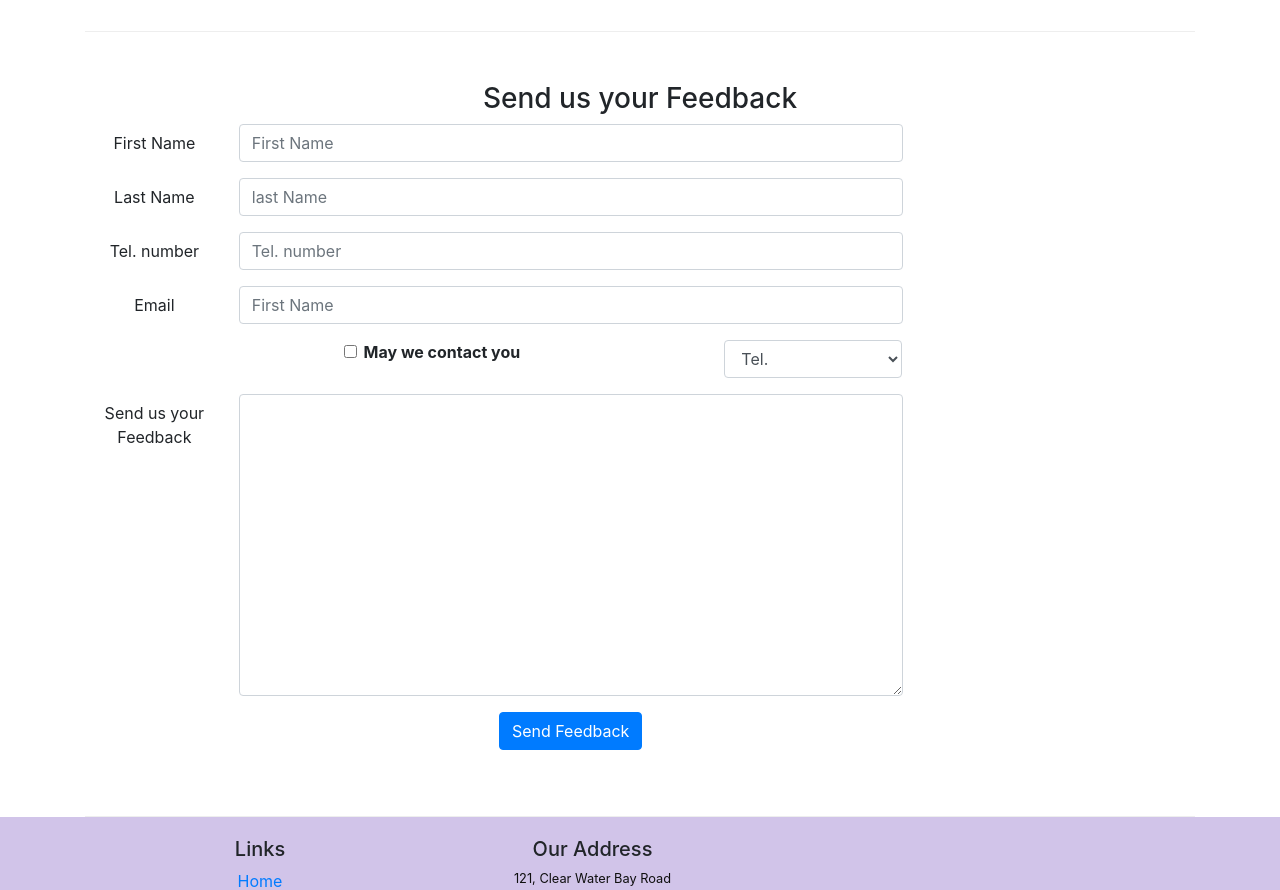
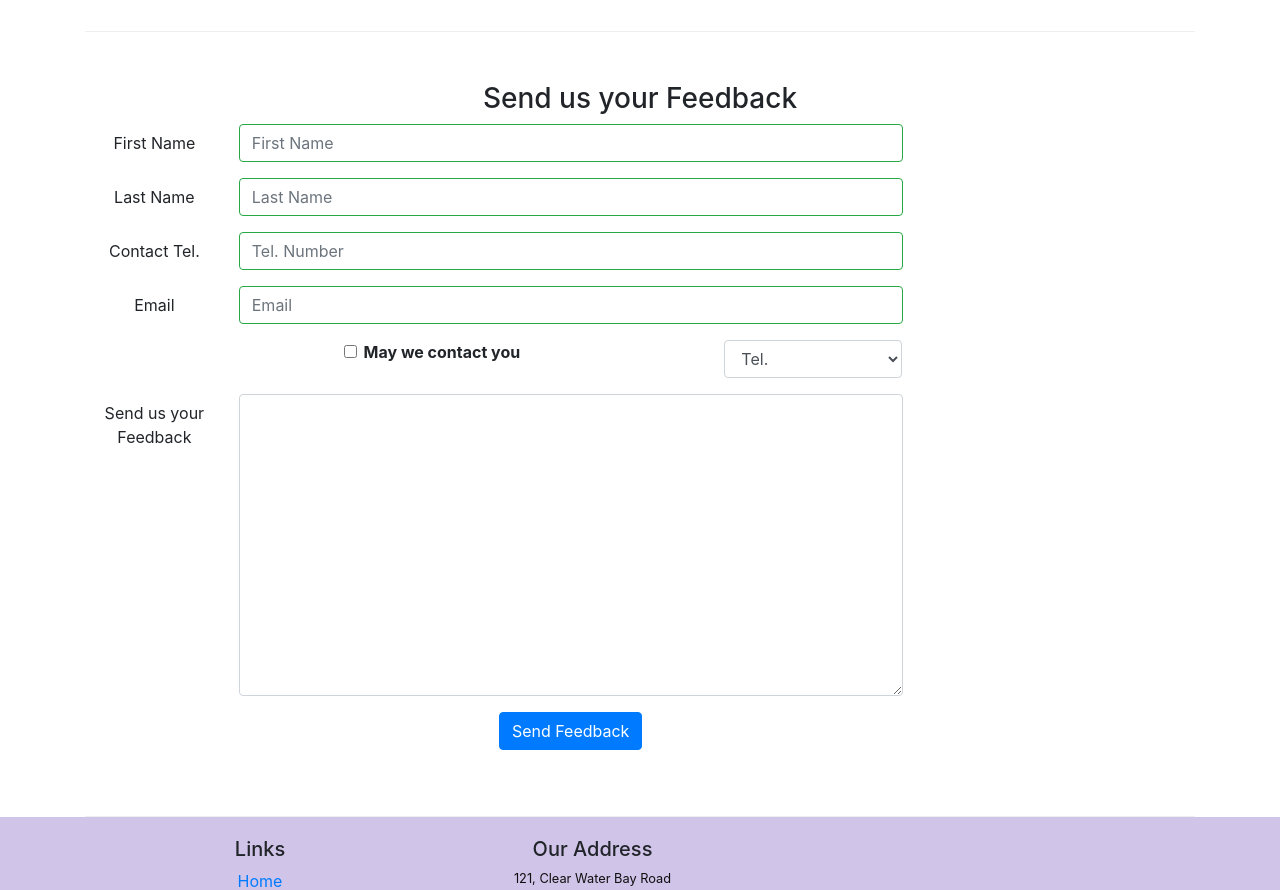
Before and after one commit to AMMAR187/React-Restaurant-App, a React (Create React App) app: page /contactus in a window 1280 px wide. Shown: the part 840-1730 px from the top of the page. Built offline with nearby package versions, Linux system fonts and the light colour scheme.

Commit message:
Controlled Form Validation

```diff
--- a/src/components/ContactComponent.js
+++ b/src/components/ContactComponent.js
@@ -1,5 +1,5 @@
 import React, { Component } from 'react';
-import { Breadcrumb, BreadcrumbItem, Form, FormGroup, Input, Button, Label, Col } from 'reactstrap';
+import { Breadcrumb, BreadcrumbItem, Form, FormGroup, Input, Button, Label, Col, FormFeedback } from 'reactstrap';
 import { Link } from 'react-router-dom';
 
 class Contact extends Component {
@@ -12,11 +12,18 @@
             email: '',
             agree: false,
             contactType: 'Tel.',
-            message: ''
+            message: '',
+            touched: {
+                firstname: false,
+                lastname: false,
+                telnum: false,
+                email: false
+            }
         }
         this.handlerInputChange = this.handlerInputChange.bind(this);
         this.handleSubmit = this.handleSubmit.bind(this);
     }
+
     handlerInputChange(event) {
         const target = event.target;
         const name = target.name;
@@ -31,7 +38,41 @@
         alert('Current State is: ' + JSON.stringify(this.state));
         event.preventDefault();
     }
+    validate(firstname, lastname, telnum, email) {
+
+        const errors = {
+            firstname: '',
+            lastname: '',
+            telnum: '',
+            email: ''
+        };
+
+        if (this.state.touched.firstname && firstname.length < 3)
+            errors.firstname = 'First Name should be >= 3 characters';
+        else if (this.state.touched.firstname && firstname.length > 10)
+            errors.firstname = 'First Name should be <= 10 characters';
+
+        if (this.state.touched.lastname && lastname.length < 3)
+            errors.lastname = 'Last Name should be >= 3 characters';
+        else if (this.state.touched.lastname && lastname.length > 10)
+            errors.lastname = 'Last Name should be <= 10 characters';
+
+        const reg = /^\d+$/;
+        if (this.state.touched.telnum && !reg.test(telnum))
+            errors.telnum = 'Tel. Number should contain only numbers';
+
+        if (this.state.touched.email && email.split('').filter(x => x === '@').length !== 1)
+            errors.email = 'Email should contain a @';
+
+        return errors;
+    }
+    handleBlur = (field) => (evt) => {
+        this.setState({
+            touched: { ...this.state.touched, [field]: true },
+        });
+    }
     render() {
+        const errors = this.validate(this.state.firstname, this.state.lastname, this.state.telnum, this.state.email);
         return (
             <div className="container" >
                 <div className="row">
@@ -79,25 +120,53 @@
                             <FormGroup row>
                                 <Label htmlFor="firstname" md={2}>First Name</Label>
                                 <Col md={10}>
-                                    <Input type="text" id="firstname" name="firstname" placeholder="First Name" value={this.state.firstname} onChange={this.handlerInputChange} />
+                                    <Input type="text" id="firstname" name="firstname"
+                                        placeholder="First Name"
+                                        value={this.state.firstname}
+                                        valid={errors.firstname === ''}
+                                        invalid={errors.firstname !== ''}
+                                        onBlur={this.handleBlur('firstname')}
+                                        onChange={this.handleInputChange} />
+                                    <FormFeedback>{errors.firstname}</FormFeedback>
                                 </Col>
                             </FormGroup>
                             <FormGroup row>
                                 <Label htmlFor="lastname" md={2}>Last Name</Label>
                                 <Col md={10}>
-                                    <Input type="text" id="lastname" name="lastname" placeholder="last Name" value={this.state.lastname} onChange={this.handlerInputChange} />
+                                    <Input type="text" id="lastname" name="lastname"
+                                        placeholder="Last Name"
+                                        value={this.state.lastname}
+                                        valid={errors.lastname === ''}
+                                        invalid={errors.lastname !== ''}
+                                        onBlur={this.handleBlur('lastname')}
+                                        onChange={this.handleInputChange} />
+                                    <FormFeedback>{errors.lastname}</FormFeedback>
                                 </Col>
                             </FormGroup>
                             <FormGroup row>
-                                <Label htmlFor="telnum" md={2}>Tel. number</Label>
+                                <Label htmlFor="telnum" md={2}>Contact Tel.</Label>
                                 <Col md={10}>
-                                    <Input type="tel" id="telnum" name="telnum" placeholder="Tel. number" value={this.state.telnum} onChange={this.handlerInputChange} />
+                                    <Input type="tel" id="telnum" name="telnum"
+                                        placeholder="Tel. Number"
+                                        value={this.state.telnum}
+                                        valid={errors.telnum === ''}
+                                        invalid={errors.telnum !== ''}
+                                        onBlur={this.handleBlur('telnum')}
+                                        onChange={this.handleInputChange} />
+                                    <FormFeedback>{errors.telnum}</FormFeedback>
                                 </Col>
                             </FormGroup>
                             <FormGroup row>
                                 <Label htmlFor="email" md={2}>Email</Label>
                                 <Col md={10}>
-                                    <Input type="email" id="email" name="email" placeholder="First Name" value={this.state.email} onChange={this.handlerInputChange} />
+                                    <Input type="email" id="email" name="email"
+                                        placeholder="Email"
+                                        value={this.state.email}
+                                        valid={errors.email === ''}
+                                        invalid={errors.email !== ''}
+                                        onBlur={this.handleBlur('email')}
+                                        onChange={this.handleInputChange} />
+                                    <FormFeedback>{errors.email}</FormFeedback>
                                 </Col>
                             </FormGroup>
                             <FormGroup row>
```
